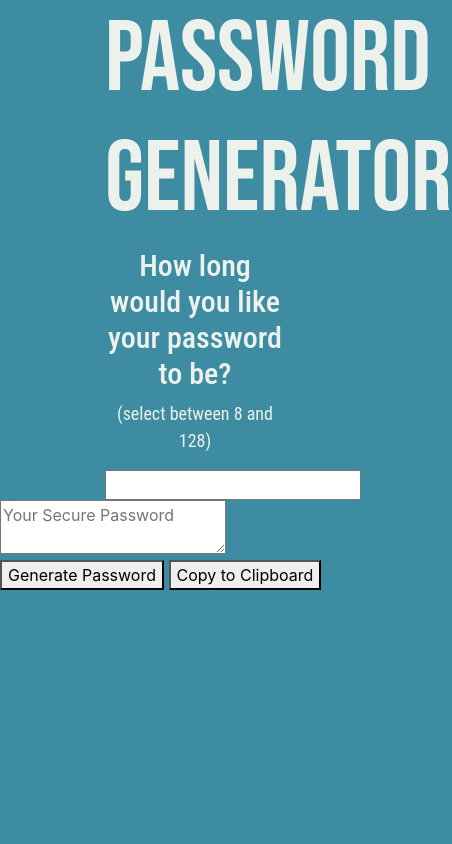
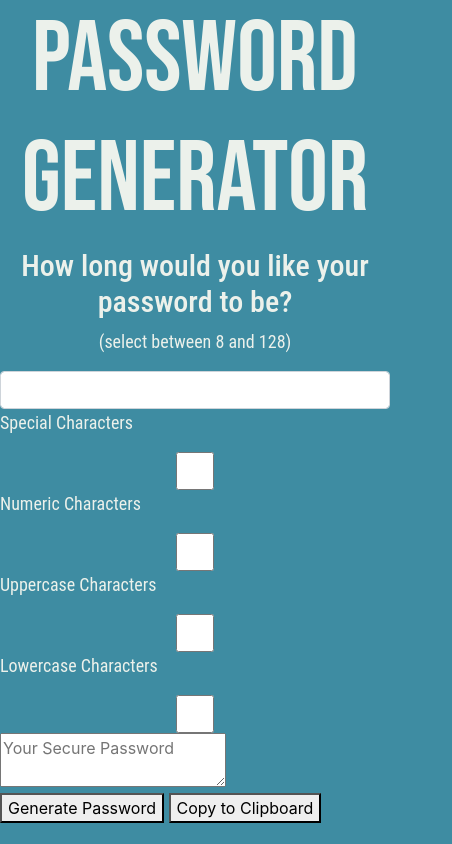
Before and after one commit to mattbeachey/random-password-generator, a plain HTML site: page index.html in a window 390 px wide. Shown: the whole page, 452 px wide, since content can reach past the window. Drawn offline with nearby package versions, Linux system fonts and the light colour scheme.

Commit message:
set up checkboxes, connected user specified length to password generator

```diff
--- a/index.html
+++ b/index.html
@@ -14,27 +14,40 @@
 
 <body>
   <div class="row">
-    <div class="col-3"></div>
-    <div class="col-6">
+    <div class="col-xs-12 col-sm-12 col-md-3"></div>
+    <div class="col-xs-12 col-sm-12 col-md-6">
       <h1 class="text-center">Password Generator</h1>
     </div>
-    <div class="col-3"></div>
+    <div class="col-xs-12 col-sm-12 col-md-3"></div>
   </div>
 
   <div class="row">
-    <div class="col-3"></div>
-    <div class="col-6">
+    <div class="col-xs-12 col-sm-12 col-md-3"></div>
+    <div class="col-xs-12 col-sm-12 col-md-6">
       <h2 class="text-center">How long would you like your password to be?</h2>
     </div>
-    <div class="col-3"></div>
+    <div class="col-xs-12 col-sm-12 col-md-3"></div>
   </div>
 
   <div class="row">
-    <div class="col-3"></div>
-    <div class="col-6">
-        <p class="text-center">(select between 8 and 128)</p><input class="text-center">
+    <div class="col-xs-12 col-sm-12 col-md-3"></div>
+    <div class="col-xs-12 col-sm-12 col-md-6">
+        <p class="text-center">(select between 8 and 128)</p><input id="passwordlength" type="text" class="form-control" aria-label="Large"
+        aria-describedby="inputGroup-sizing-sm">
+        <p>Special Characters</p>
+        <input id="specialID" type="checkbox" class="form-control" aria-label="Large"
+        aria-describedby="inputGroup-sizing-sm">
+        <p>Numeric Characters</p>
+        <input id="numericID" type="checkbox" class="form-control" aria-label="Large"
+        aria-describedby="inputGroup-sizing-sm">
+        <p>Uppercase Characters</p>
+        <input id="uppercaseID" type="checkbox" class="form-control" aria-label="Large"
+        aria-describedby="inputGroup-sizing-sm">
+        <p>Lowercase Characters</p>
+        <input id="lowercaseID" type="checkbox" class="form-control" aria-label="Large"
+        aria-describedby="inputGroup-sizing-sm">
     </div>
-    <div class="col-3"></div>
+    <div class="col-xs-12 col-sm-12 col-md-3"></div>
   </div>
 
 
@@ -71,14 +84,17 @@
 
         let availableCharacters = []
         let finalPasswordArray = []
-        let chosenLength = document.getElementById("passwordlength")
+        const chosenLength = document.getElementById("passwordlength").value;
+        console.log(chosenLength) //how do I get this to be the user input, and not the entire piece of html
         let remainingPasswordCharacters = [] //this string will be used to determine how many additional characters need to be added to the password after 1 character from each chosen character has been added
 
         //see if special (id="special") is check—if it is, add to availableCharacters array - what can you do to console.log the result with checkec/unchecked?
-        const special = confirm("true or false")
-        const numeric = confirm("true or false")
-        const uppercase = confirm("true or false")
-        const lowercase = confirm("true or false")
+        const special = document.getElementById("specialID").checked;
+        const numeric = document.getElementById("numericID").checked;
+        const uppercase = document.getElementById("uppercaseID").checked;
+        const lowercase = document.getElementById("lowercaseID").checked;
+        console.log(special)
+
 
 
         //the below if/then functions do the following: check to see if their cooresponding input box is checked. If true then:
@@ -119,11 +135,14 @@
         console.log(availableCharacters)
         console.log(remainingPasswordCharactersString)
 
-        for (let i = 0; i < 8 - remainingPasswordCharactersString; i++) {
+        for (let i = 0; i < chosenLength - remainingPasswordCharactersString; i++) {
           const randomIndex = Math.floor(Math.random() * availableCharacters.length);
           finalPasswordArray.push(availableCharacters[randomIndex])
         }
         console.log(finalPasswordArray)
+        //finalPasswordArray.sort()
+        let finalPasswordString = finalPasswordArray.join("")
+        console.log(finalPasswordString)
 
 
 
```
